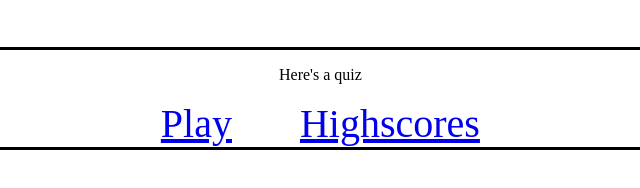
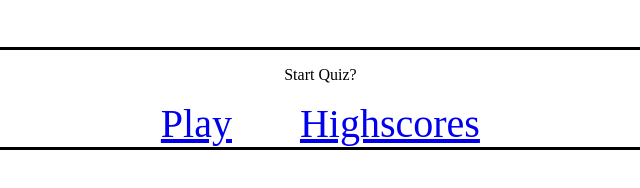
Before and after one commit to ctvb/quiz, a plain HTML site: page index.html in a window 1280 px wide. Shown: the part 152-340 px from the top of the page, 311-951 px from the left. Drawn offline with Linux system fonts and the light colour scheme.

Commit message:
fixed leaderboard

```diff
--- a/hs.js
+++ b/hs.js
@@ -3,5 +3,5 @@ const highScores = JSON.parse(localStorage.getItem('highScores'))||[]
 
 highScoresList.innerHTML =
 highScores.map(score => {
-    return '<li class="high-score">${score.name} - ${score.score}</li>';
+    return `<li class="high-score">${score.name} - ${score.score}</li>`;
 }).join('');
--- a/index.html
+++ b/index.html
@@ -13,7 +13,7 @@
             <h2>HOW WELL DO YOU KNOW CODE?</h2>
         </header>
     <div class="card1">
-        <figure class="card-head"> Here's a quiz </figure>
+        <figure class="card-head"> Start Quiz? </figure>
             <a href="/quiz.html" class="btn">Play</a>
             <a href="/hs.html" id="highscores-btn" class="btn">Highscores</a>
     </div>
```
